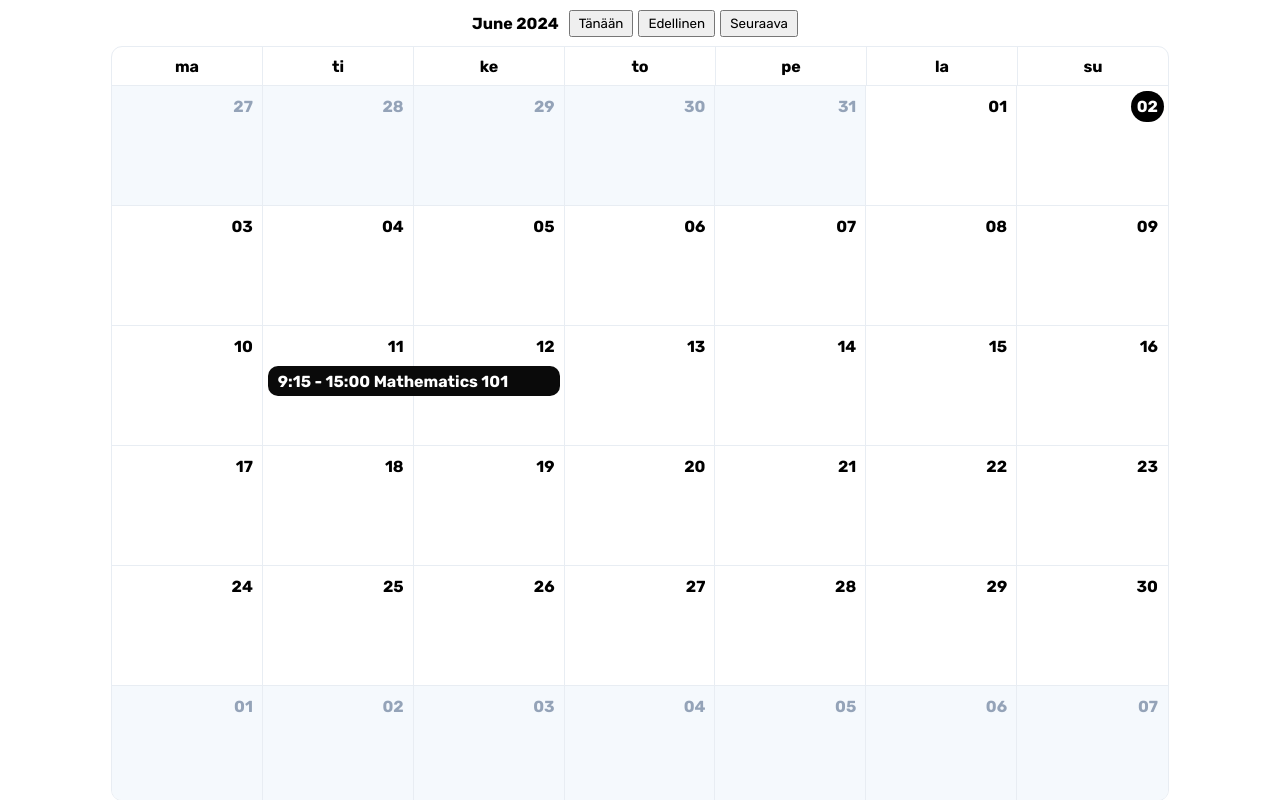
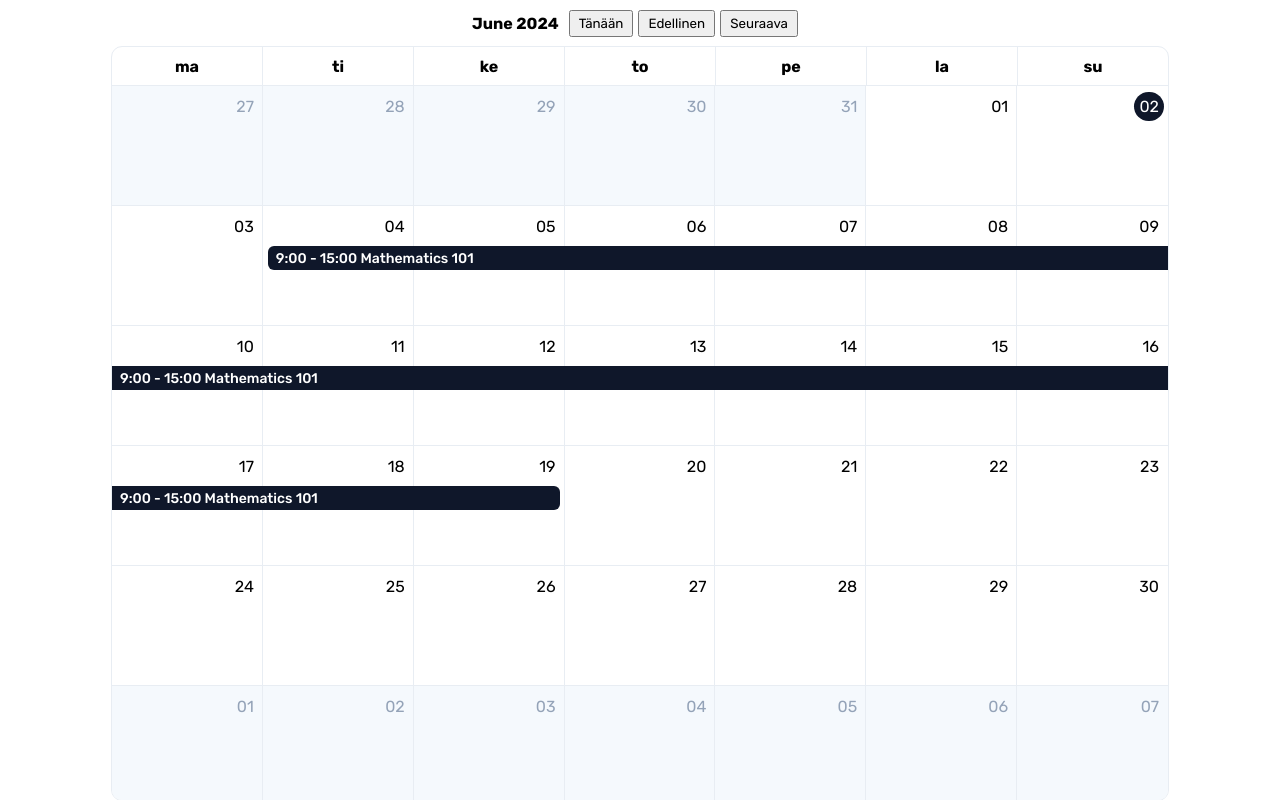
Before and after one commit to Corned/react-calendar, a React (Vite) app: page / in a window 1280 px wide. Built offline with nearby package versions, Linux system fonts and the light colour scheme.

Commit message:
style changes

```diff
--- a/src/App.css
+++ b/src/App.css
@@ -88,21 +88,17 @@ html, body, #root, .app {
   padding: 0 4px;
 }
 
-.calendar__cell-data {
-}
-
 .calendar__cell.grayed {
   background-color: #F5F9FD;
   color: #94A3B8;
 }
 
 .calendar__cell-number {
-  padding: 6px;
-  font-weight: bold;
+  padding: 5px;
 }
 
 .calendar__cell-number.today {
-  background-color: black;
+  background-color: #0F172A;
   border-radius: 99999px;
   color: white;
 }
@@ -121,34 +117,6 @@ html, body, #root, .app {
   gap: 5px;
 }
 
-.calendar__day-data {
-  display: flex;
-  flex-direction: column;
-  gap: 5px;
-}
-
-.data {
-  background-color: black;
-  color: transparent;
-  white-space: nowrap;
-  padding: 4px 10px;
-
-  display: flex;
-  flex-direction: row;
-  align-items: center;
-}
-
-.data.first-day {
-  border-radius: 10px 0 0 10px;
-  margin-left: 10px;
-  color: white;
-}
-
-.data.last-day {
-  border-radius: 0 10px 10px 0;
-  margin-right: 10px;
-}
-
 
 .calendar__task-container {
   position: absolute;
@@ -160,34 +128,41 @@ html, body, #root, .app {
 
   margin-top: 40px;
   grid-template-columns: repeat(7, 1fr);
-  grid-template-rows: repeat(3, 30px);
+  grid-template-rows: repeat(3, 24px);
 }
 
-.asd {
-  background-color: rgb(10, 10, 10);
-  color: white;
-  font-weight: bold;
+.data {
+  background-color: #0F172A;
 
   display: flex;
   flex-direction: column;
   justify-content: center;
-  padding: 0 10px;
+  padding: 0 8px;
 
   height: 100%;
+  overflow: hidden;
+}
+
+.data > p {
+  width: 100%;
+  font-size: 14px;
+
+  color: white;
+  font-weight: 500;
 
   white-space: nowrap;
   overflow: hidden;
   text-overflow: ellipsis;
 }
 
-.asd.first {
-  border-top-left-radius: 10px;
-  border-bottom-left-radius: 10px;
+.data.first {
+  border-top-left-radius: 6px;
+  border-bottom-left-radius: 6px;
   margin-left: 5px;
 }
 
-.asd.last {
-  border-top-right-radius: 10px;
-  border-bottom-right-radius: 10px;
+.data.last {
+  border-top-right-radius: 6px;
+  border-bottom-right-radius: 6px;
   margin-right: 5px;
 }
--- a/src/App.tsx
+++ b/src/App.tsx
@@ -14,17 +14,15 @@ const days = [
 ]
 
 const mockData = [
-/*   {
-    start: moment([2024, 5, 5]),
-    end: moment([2024, 5, 10]),
-    label: "Matematiikka 1",
-    color: "red",
-  }, */
   {
-    start: moment([2024, 5, 11]),
+    start: moment([2024, 5, 4]),
+    end: moment([2024, 5, 19]),
+    label: "9:00 - 15:00 Mathematics 101",
+  },
+  {
+    start: moment([2024, 5, 8]),
     end: moment([2024, 5, 12]),
-    label: "Matematiikka 1",
-    color: "red",
+    label: "15:15 - 16:00 Algorithms and Datastructures",
   },
 ]
 
@@ -93,8 +91,6 @@ const Calendar = () => {
     const columnsOccupied = data.end.diff(data.start, "days") + 1
     const rowsOccupied = Math.ceil((columnsOccupied + data.start.day()) / columns)
 
-    console.log({ startingColumn, startingRow, rowsOccupied, columnsOccupied });
-
     const elements = []
 
     let currentColumn = startingColumn
@@ -109,14 +105,12 @@ const Calendar = () => {
       currentColumn++
       cellsToVisit--
 
-      console.log({ currentColumn, currentRow});
-
       if (currentColumn === columns) {
 
         elements.push({
           element: (
-            <div className={`asd ${elements.length === 0 ? "first" : ""} ${cellsToVisit === 0 ? "last" : ""}`} style={{ gridColumn: `${from + 1} / ${ currentColumn + 1 }` }}>
-              <p>9:15 - 15:00 Mathematics 101</p>
+            <div className={`data ${elements.length === 0 ? "first" : ""} ${cellsToVisit === 0 ? "last" : ""}`} style={{ gridColumn: `${from + 1} / ${ currentColumn + 1 }` }}>
+              <p>{ data.label }</p>
             </div>
           ),
           row: currentRow,
@@ -133,15 +127,14 @@ const Calendar = () => {
     if (creatingLabel) {
       elements.push({
         element: (
-          <div className={`asd ${elements.length === 0 ? "first" : ""} last`} style={{ gridColumn: `${from + 1} / ${ currentColumn + 1 }` }}>
-            <p>9:15 - 15:00 Mathematics 101</p>
+          <div className={`data ${elements.length === 0 ? "first" : ""} last`} style={{ gridColumn: `${from + 1} / ${ currentColumn + 1 }` }}>
+            <p>{ data.label }</p>
           </div>
         ),
         row: currentRow,
       })
     }
 
-    console.log(elements);
     return elements
   })
 
```
